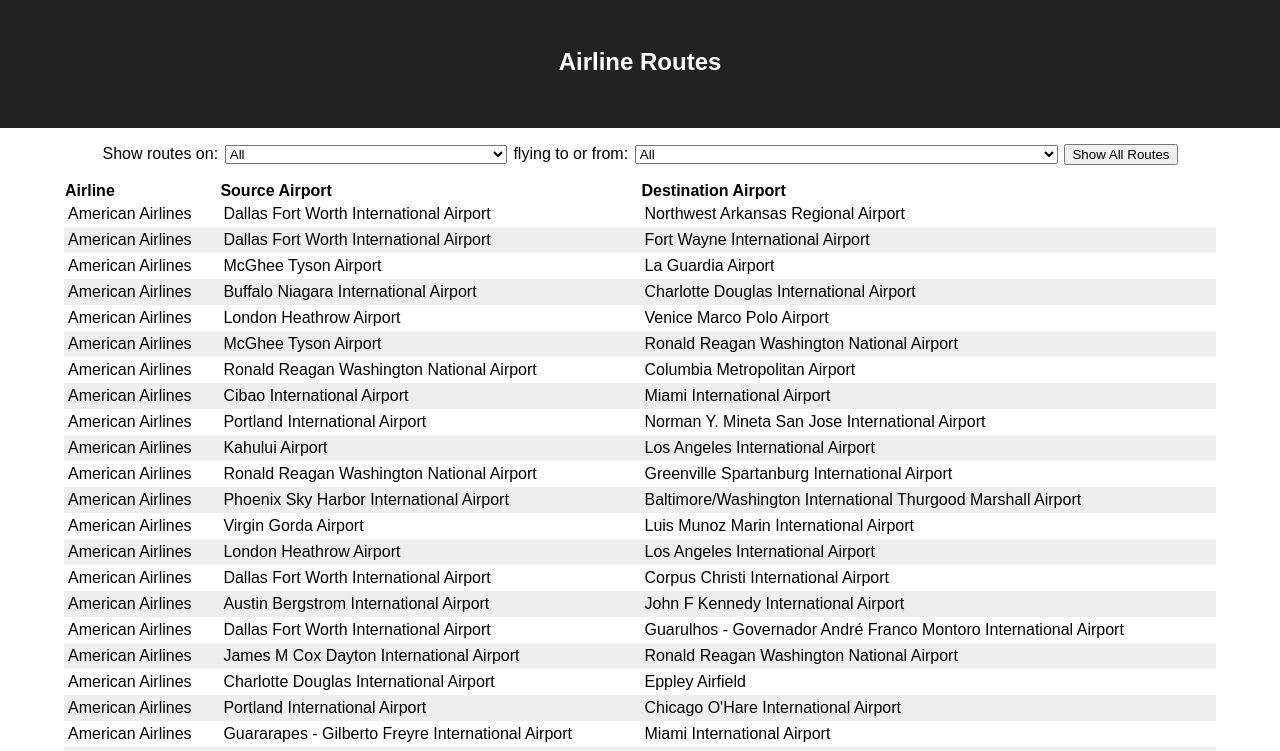
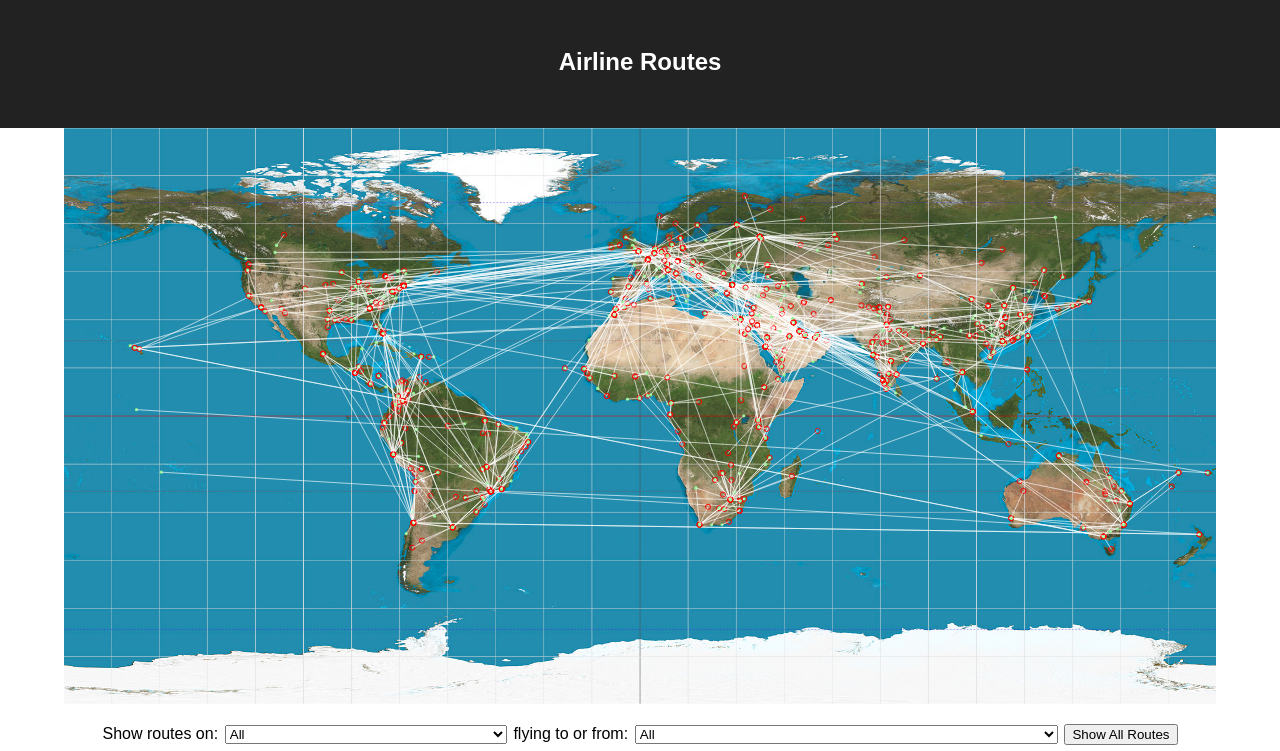
Before and after one commit to Code-yWilliams/airline-routes, a React (Create React App) app: page / in a window 1280 px wide. Shown: the top 751 px of the page. Built offline with nearby package versions, Linux system fonts and the light colour scheme.

Commit message:
adding dynamic map for routes and airports

```diff
--- a/src/App.js
+++ b/src/App.js
@@ -2,6 +2,7 @@
 import './App.css';
 import Table from './components/Table';
 import Select from './components/Select';
+import Map from './components/Map';
 import DATA, { allAirportNames, allAirlineNames, getAirlineNameById, getAirportNameByCode } from './data.js';
 const { routes, airlines, airports } = DATA;
 
@@ -68,6 +69,7 @@
         <h1 className="title">Airline Routes</h1>
       </header>
       <section>
+      <Map routes={filteredRoutes()}></Map>
         <p>
           <Select name="airlines" label="Show routes on:" options={allAirlineNames()} enabledOptions={filteredAirlines()} onChange={selectAirline}></Select>
           <Select name="airports" label="flying to or from:" options={allAirportNames()} enabledOptions={filteredAirports()} defaultValue="All" onChange={selectAirport}></Select>
--- /dev/null
+++ b/src/components/Map.js
@@ -0,0 +1,36 @@
+import React from 'react';
+import { getAirportInfoByCode } from '../data';
+
+const Map = ({ routes }) => {
+  return (
+    <svg className="map" viewBox="-180 -90 360 180">
+      <g transform="scale(1 -1)">
+        <image xlinkHref="equirectangular_world.jpg" href="equirectangular_world.jpg" x="-180" y="-90" height="100%" width="100%" transform="scale(1 -1)"/>
+
+        {routes.map(route => {
+          const srcAirport = getAirportInfoByCode(route.src);
+          const srcLat = srcAirport.lat;
+          const srcLong = srcAirport.long;
+
+          const destAirport = getAirportInfoByCode(route.dest);
+          const destLat = destAirport.lat;
+          const destLong = destAirport.long;
+
+          return (
+            <g key={`${route.airline} ${route.src} ${route.dest}`}>
+            <circle className="source" cx={srcLong} cy={srcLat}>
+              <title>{srcAirport.name}</title>
+            </circle>
+            <circle className="destination" cx={destLong} cy={destLat}>
+              <title>{destAirport.name}</title>
+            </circle>
+            <path d={`M${srcLong} ${srcLat} L ${destLong} ${destLat}`} />
+          </g>
+          )
+        })}
+      </g>
+    </svg>
+  )
+}
+
+export default Map;
--- a/src/data.js
+++ b/src/data.js
@@ -1417,4 +1417,8 @@
   return airport.name;
 }
 
+export const getAirportInfoByCode = (code) => {
+  return airports.find(airport => airport.code === code)
+}
+
 export default { routes, airlines, airports };
```
